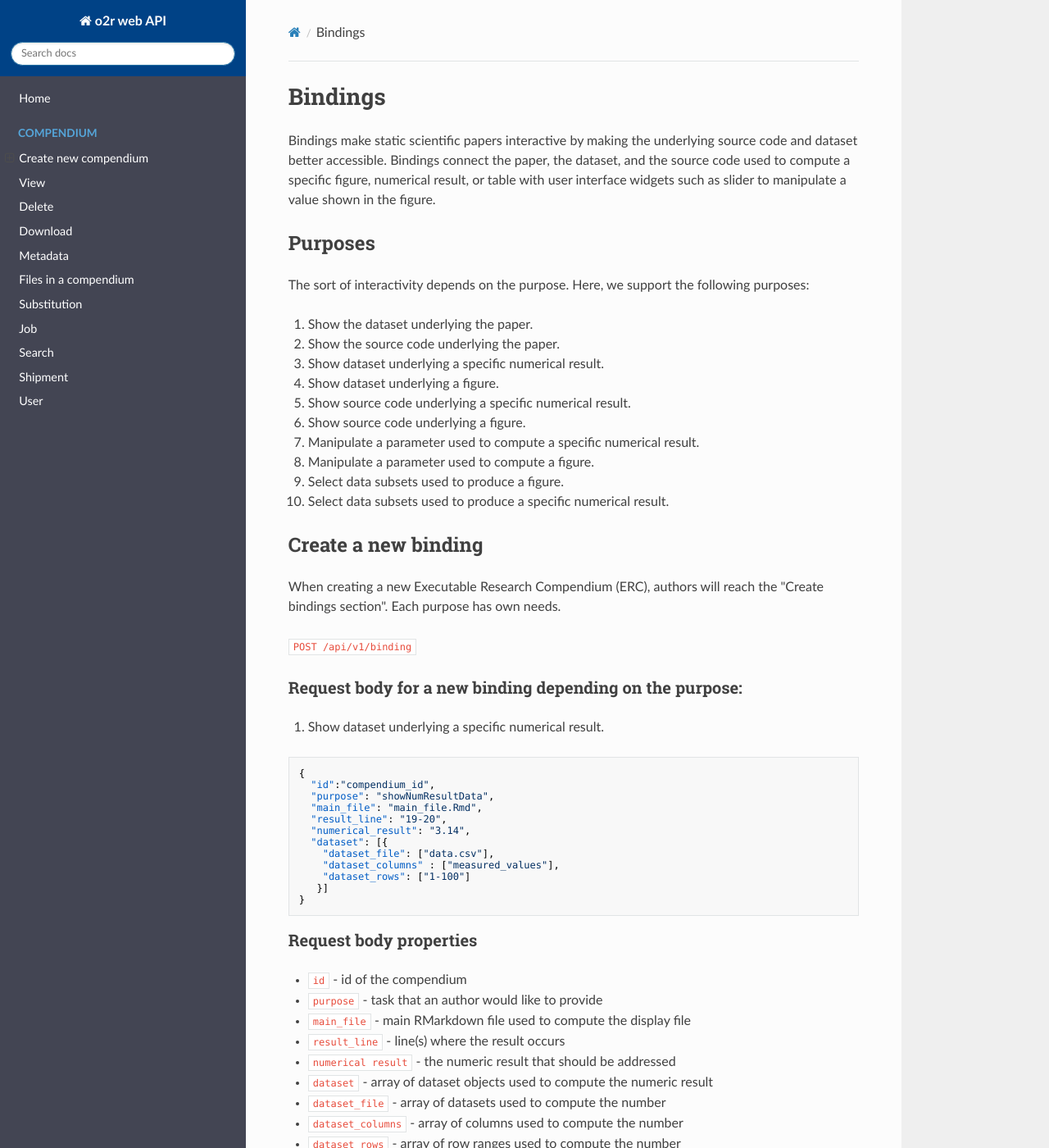
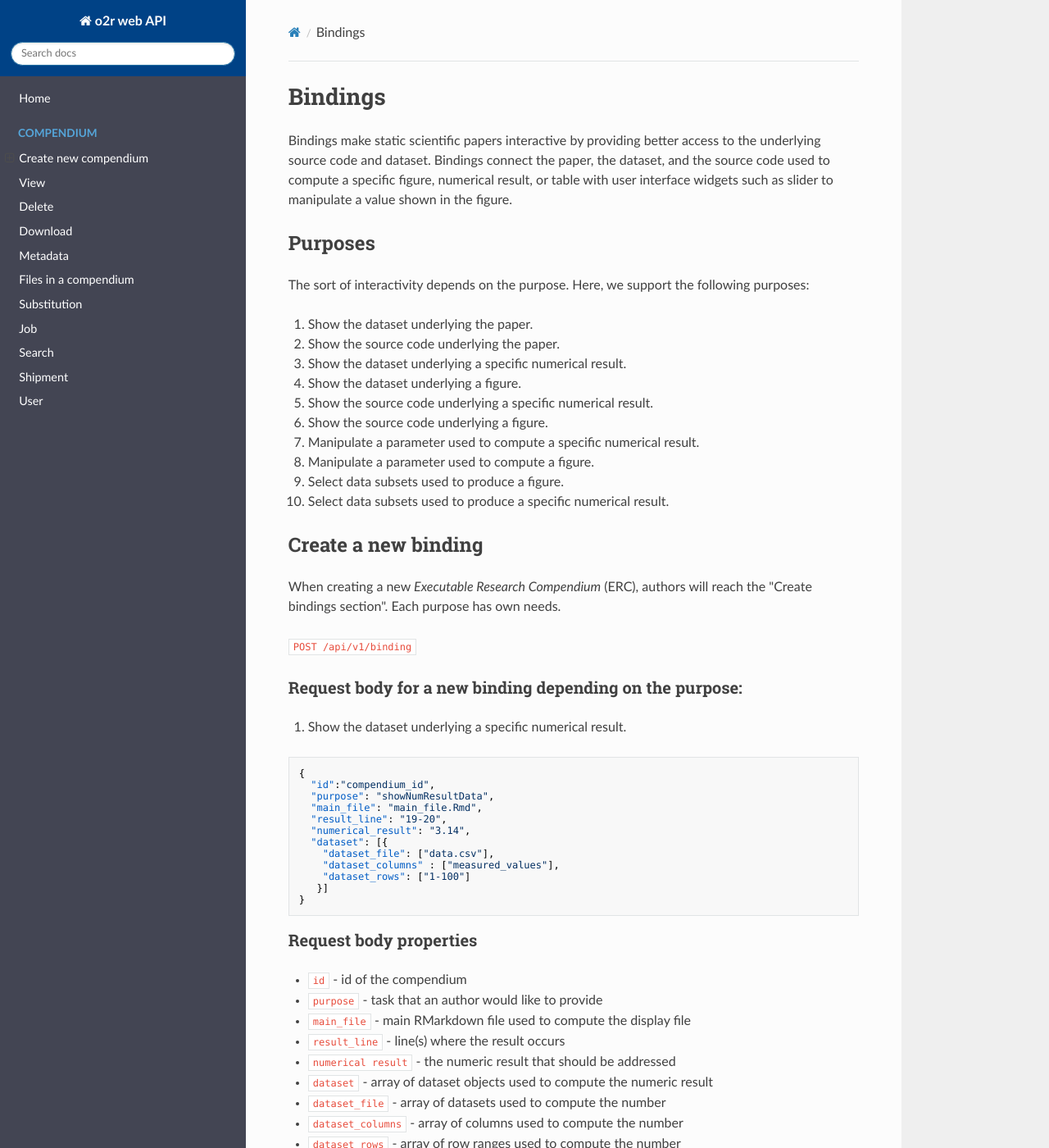
Before and after one commit to o2r-project/api, an MkDocs documentation site: the page built from docs/compendium/bindings.md, in a window 1280 px wide and 1400 px high. Shown: the whole window at 82% size. Built offline with MkDocs 1.6.1, drawn with Linux system fonts in a browser that asks for light colours; nearby versions of some CDN libraries; old or Windows-style settings are respelled for this version of MkDocs.

Commit message:
Update bindings.md

````diff
--- a/docs/compendium/bindings.md
+++ b/docs/compendium/bindings.md
@@ -1,29 +1,29 @@
 # Bindings
 
-Bindings make static scientific papers interactive by making the underlying source code and dataset better accessible. Bindings connect the paper, the dataset, and the source code used to compute a specific figure, numerical result, or table with user interface widgets such as slider to manipulate a value shown in the figure.
+Bindings make static scientific papers interactive by providing better access to the underlying source code and dataset. Bindings connect the paper, the dataset, and the source code used to compute a specific figure, numerical result, or table with user interface widgets such as slider to manipulate a value shown in the figure.
 
 ## Purposes
 The sort of interactivity depends on the purpose. Here, we support the following purposes:
 
 1. Show the dataset underlying the paper.
 2. Show the source code underlying the paper.
-3. Show dataset underlying a specific numerical result.
-4. Show dataset underlying a figure.
-5. Show source code underlying a specific numerical result.
-6. Show source code underlying a figure.
+3. Show the dataset underlying a specific numerical result.
+4. Show the dataset underlying a figure.
+5. Show the source code underlying a specific numerical result.
+6. Show the source code underlying a figure.
 7. Manipulate a parameter used to compute a specific numerical result.
 8. Manipulate a parameter used to compute a figure.
 9. Select data subsets used to produce a figure.
 10. Select data subsets used to produce a specific numerical result.
 
 ## Create a new binding
-When creating a new Executable Research Compendium (ERC), authors will reach the "Create bindings section". Each purpose has own needs.
+When creating a new _Executable Research Compendium_ (ERC), authors will reach the "Create bindings section". Each purpose has own needs.
 
 `POST /api/v1/binding`
 
 ### Request body for a new binding depending on the purpose:
 
-3. Show dataset underlying a specific numerical result.
+3. Show the dataset underlying a specific numerical result.
 ```json
 {
   "id":"compendium_id",
````
